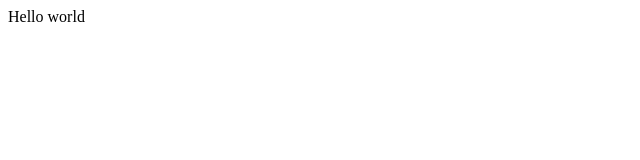
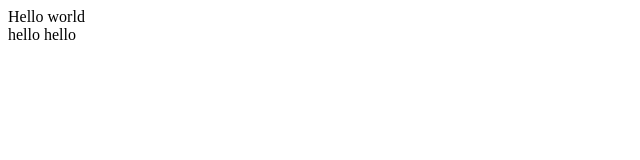
Before and after one commit to CalebTek/Ping, a plain HTML site: page index.html in a window 1280 px wide. Shown: the full height of the page, 0-640 px from the left. Drawn offline with Linux system fonts and the light colour scheme.

Commit message:
create index.html

```diff
--- a/index.html
+++ b/index.html
@@ -10,6 +10,10 @@
 
 <body>
   Hello world
+  <div>hello
+  <span>
+    hello
+  </span></div>
   <script src="script.js"></script>
 
   <!--
```
